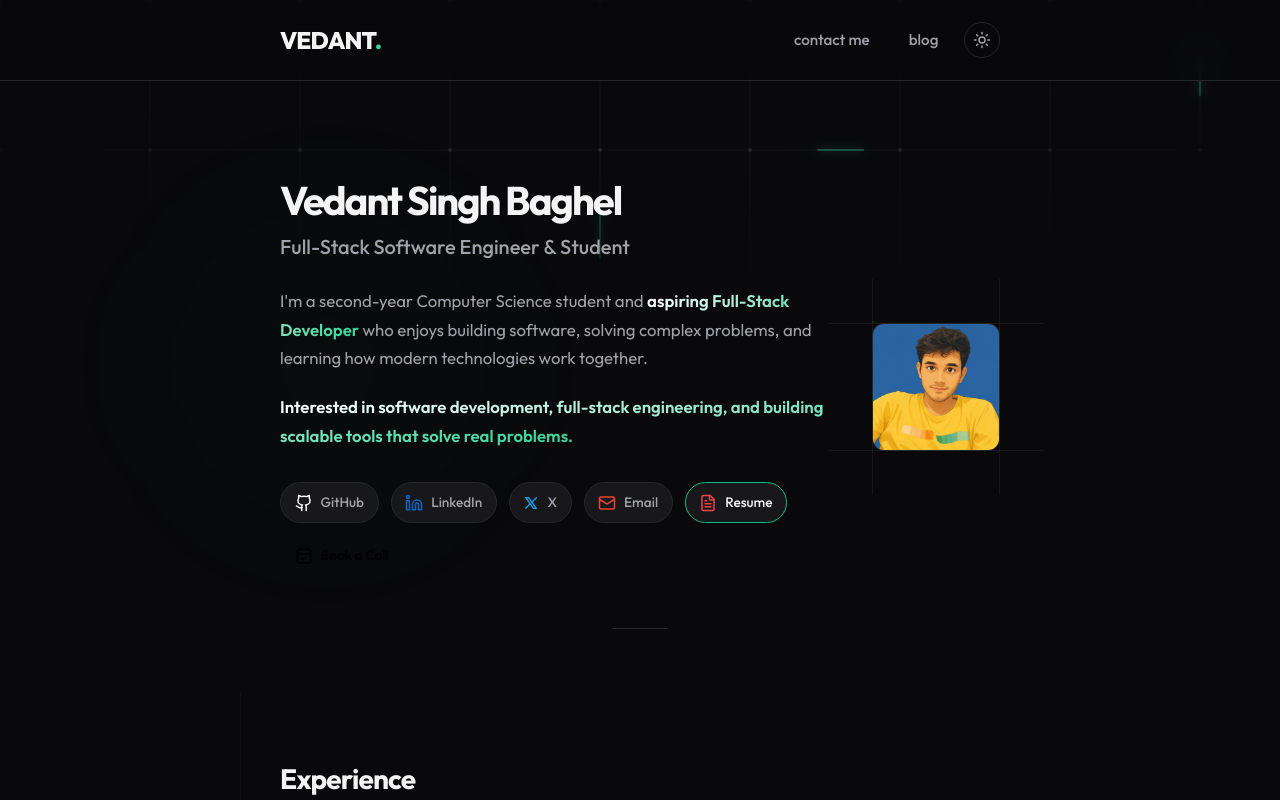
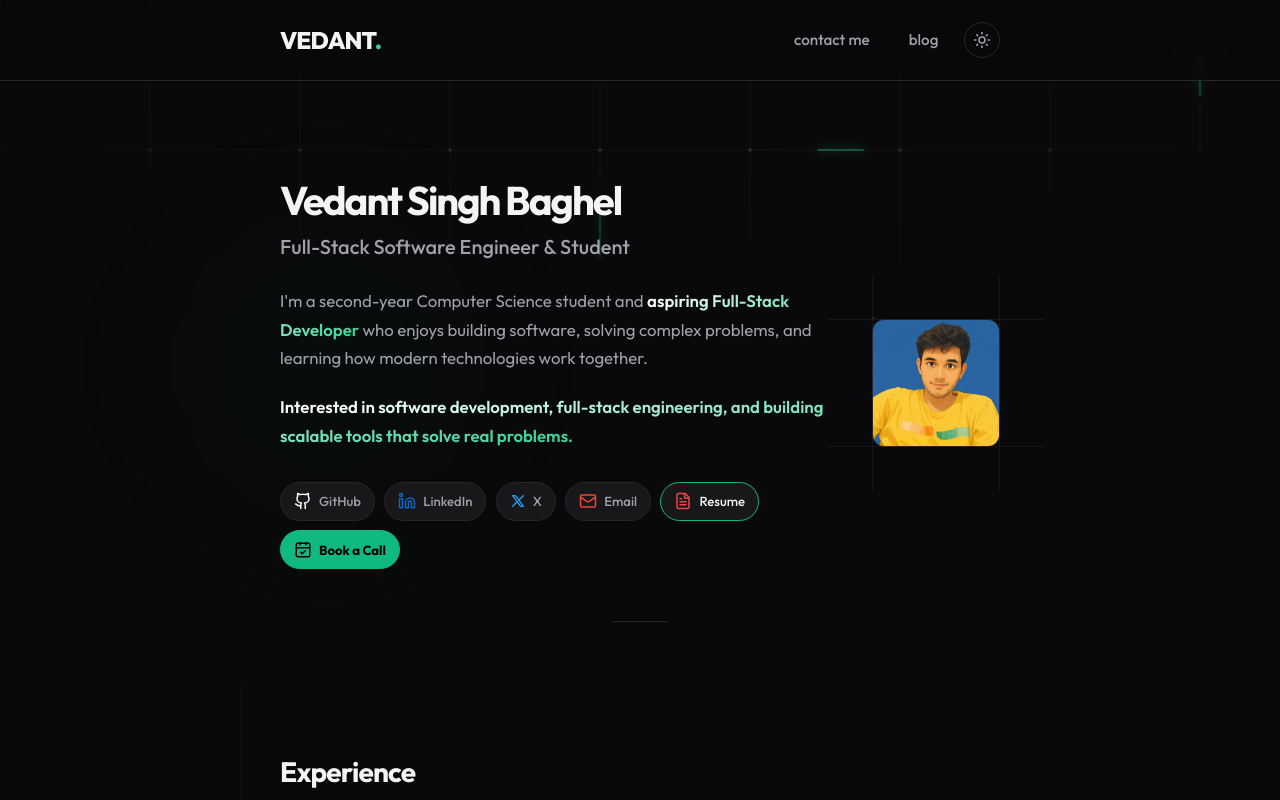
Before and after one commit to VedxntDev/Vedantworks, a React (Vite) app: page / in a window 1280 px wide. Shown: the top 800 px of the page. Built offline with nearby package versions, Linux system fonts and the light colour scheme; no server answers.

Commit message:
fix: Book a Call button always visible emerald, fits on same row as socials

```diff
--- a/src/index.css
+++ b/src/index.css
@@ -1003,22 +1003,24 @@ section:nth-of-type(4) { animation-delay: 0.4s; }
 .hero-socials {
   display: flex;
   flex-wrap: wrap;
-  gap: 0.75rem;
+  gap: 0.6rem;
   margin-top: 1.5rem;
+  align-items: center;
 }
 
 .hero-social-btn {
   display: flex;
   align-items: center;
-  gap: 0.5rem;
-  font-size: 0.85rem;
+  gap: 0.45rem;
+  font-size: 0.82rem;
   font-weight: 500;
   color: var(--text-secondary);
   text-decoration: none;
-  padding: 0.5rem 0.85rem;
+  padding: 0.45rem 0.8rem;
   border: 1px solid var(--border-color);
   border-radius: 9999px;
   background-color: var(--bg-card);
+  white-space: nowrap;
   transition: color var(--transition-fast), border-color var(--transition-fast), transform var(--transition-fast), background-color var(--transition-fast);
 }
 
@@ -1530,18 +1532,20 @@ section:nth-of-type(4) { animation-delay: 0.4s; }
   border-color: var(--accent-secondary) !important;
 }
 
-/* Book a Call hero button — filled emerald, distinct from ghost pills */
-.hero-book-btn {
-  background: var(--accent-primary) !important;
-  color: #000 !important;
-  border-color: transparent !important;
-  font-weight: 600;
-}
-
-.hero-book-btn:hover {
-  background: #34d399 !important;
-  box-shadow: 0 4px 20px rgba(16, 185, 129, 0.4) !important;
-  transform: translateY(-2px) scale(1.02) !important;
-  border-color: transparent !important;
-  color: #000 !important;
-}
+/* Book a Call hero button — always visible filled emerald */
+.hero-book-btn.hero-social-btn {
+  background-color: #10b981;
+  color: #000;
+  border-color: #10b981;
+  font-weight: 700;
+  box-shadow: 0 0 0 0 rgba(16, 185, 129, 0);
+  transition: background-color 0.2s, transform 0.15s, box-shadow 0.2s;
+}
+
+.hero-book-btn.hero-social-btn:hover {
+  background-color: #34d399;
+  border-color: #34d399;
+  color: #000;
+  transform: translateY(-2px);
+  box-shadow: 0 4px 18px rgba(16, 185, 129, 0.45);
+}
```
